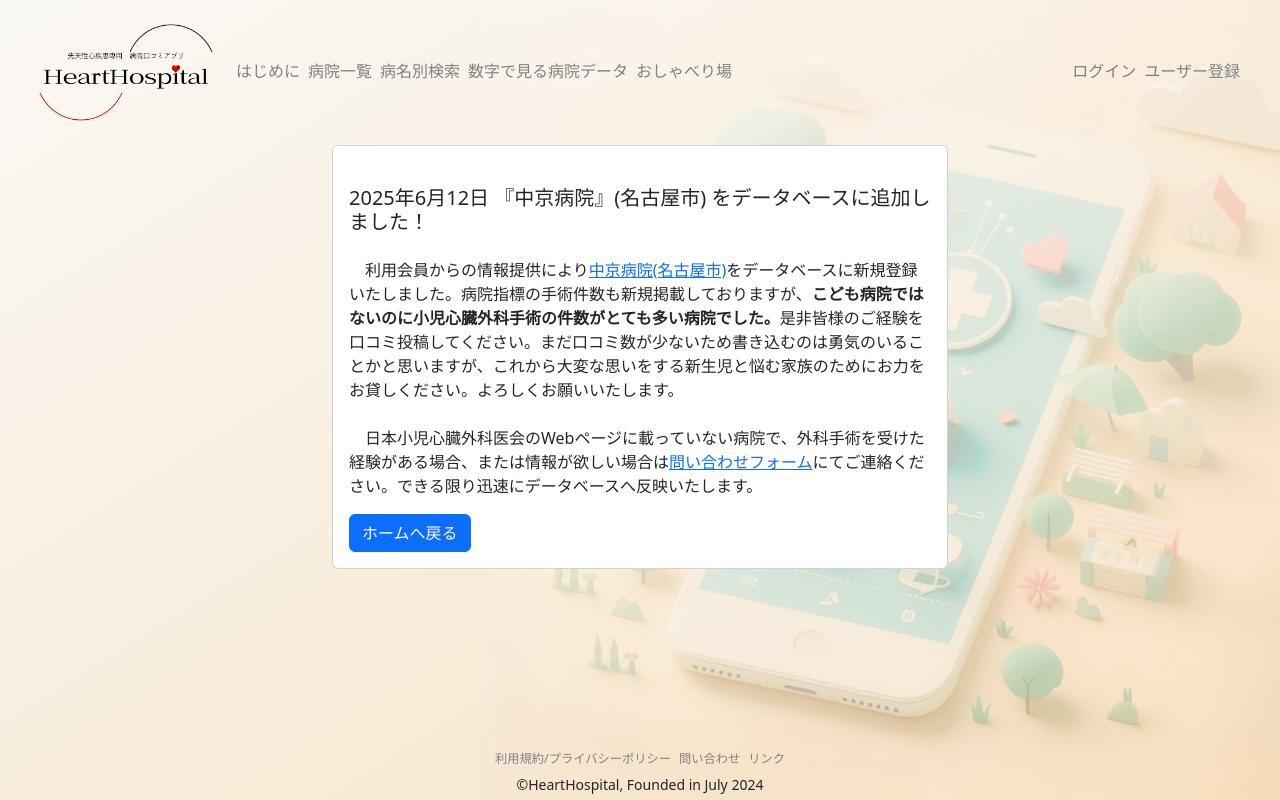
After one commit to UphoneJP/hearthospital-server-bedrock, a Node server app: template views/whatsNew/addHospitalChuukyo.ejs in a window 1280 px wide. The commit adds this page. Run offline with Node 20, Linux system fonts and the light colour scheme; the template is opened without the code that fills it, so the values that code supplies are empty; some libraries are stand-ins or nearby versions.

Commit message:
中京病院の追加に伴う変更

```diff
--- a/routes/whatsNew.js
+++ b/routes/whatsNew.js
@@ -1,6 +1,9 @@
 const express = require('express');
 const router = express.Router({mergeParams : true});
 
+router.get('/addHospitalChuukyo', (req, res)=>{
+  res.render('whatsNew/addHospitalChuukyo');
+})
 router.get('/changePolicy04', (req, res)=>{
   res.render('whatsNew/changePolicy04');
 })
--- /dev/null
+++ b/views/whatsNew/addHospitalChuukyo.ejs
@@ -0,0 +1,17 @@
+<% layout('layouts/boilerplate') %>
+
+<div class="row">
+    <div class="col-md-6 offset-md-3">
+        <div class="card">
+            <div class="card-body">
+                <h5 class="card-title my-4">
+                    2025年6月12日 『中京病院』(名古屋市) をデータベースに追加しました！
+                </h5>
+                <p class="card-text">
+                    　利用会員からの情報提供により<a href="/hospital/684a8d4ee4152e9bfbe4df17">中京病院(名古屋市)</a>をデータベースに新規登録いたしました。病院指標の手術件数も新規掲載しておりますが、<b>こども病院ではないのに小児心臓外科手術の件数がとても多い病院でした。</b>是非皆様のご経験を口コミ投稿してください。まだ口コミ数が少ないため書き込むのは勇気のいることかと思いますが、これから大変な思いをする新生児と悩む家族のためにお力をお貸しください。よろしくお願いいたします。<br><br>　日本小児心臓外科医会のWebページに載っていない病院で、外科手術を受けた経験がある場合、または情報が欲しい場合は<a href="/form">問い合わせフォーム</a>にてご連絡ください。できる限り迅速にデータベースへ反映いたします。
+                </p>
+                <a href="/" class="btn btn-primary">ホームへ戻る</a>
+            </div>
+        </div>
+    </div>
+</div>
```
Also changed, not shown: views/main/whatsNew.ejs (+11 -6 lines), views/others/hospitalData.ejs (+8 -8 lines).
